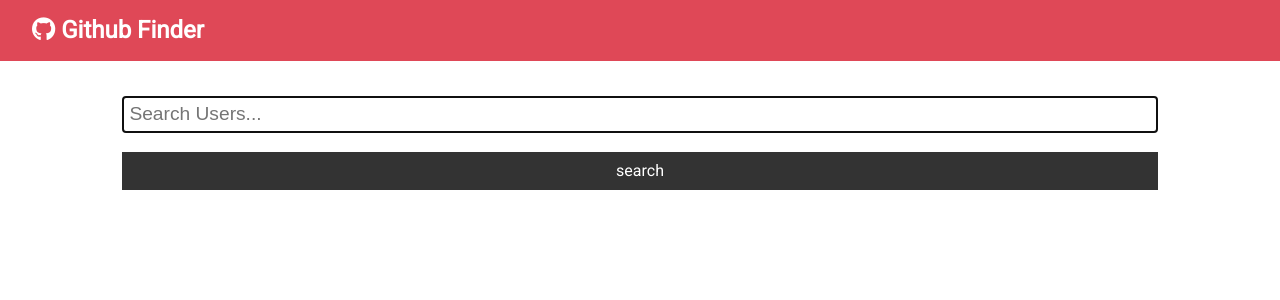
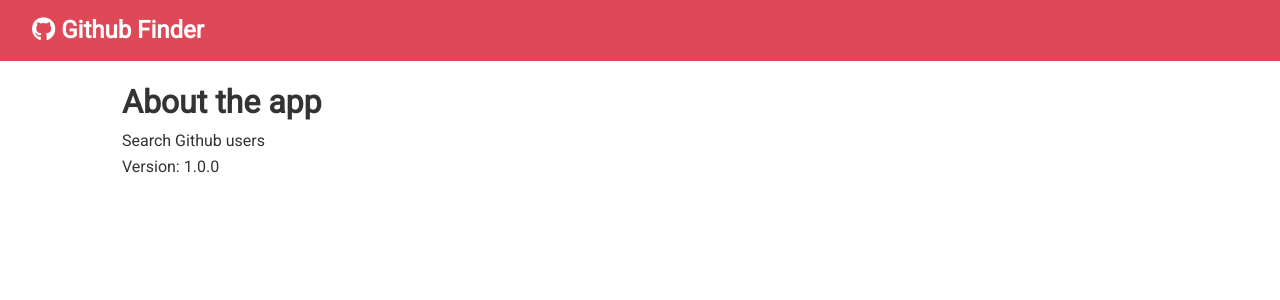
Before and after one commit to casee8/github_finder_brad_traversy, a React (Create React App) app: page /about in a window 1280 px wide. Shown: the top 300 px of the page. Built offline with nearby package versions, Linux system fonts and the light colour scheme.

Commit message:
Add router and create About page

```diff
--- a/src/App.js
+++ b/src/App.js
@@ -1,8 +1,10 @@
-import React, { Component } from "react";
+import React, { Component, Fragment } from "react";
+import { BrowserRouter as Router, Routes, Route } from "react-router-dom";
 import Navbar from "./components/layout/Navbar";
 import Users from "./components/users/Users";
 import Search from "./components/users/Search";
 import Alert from "./components/layout/Alert";
+import About from "./components/pages/About.js";
 import axios from "axios";
 import "./App.css";
 
@@ -56,6 +58,13 @@ class App extends Component {
       <div className='App'>
         <Navbar title='Github Finder' icon='fab fa-github' />
         <div className='container'>
+          <Router>
+            <Routes>
+              <Route
+                exact
+                path='/'
+                element={
+                  <Fragment>
                     <Alert alert={this.state.alert} />
                     <Search
                       searchUsers={this.searchUsers}
@@ -64,6 +73,12 @@ class App extends Component {
                       setAlert={this.setAlert}
                     />
                     <Users loading={loading} users={users} />
+                  </Fragment>
+                }
+              />
+              <Route exact path='/about' element={<About />} />
+            </Routes>
+          </Router>
         </div>
       </div>
     );
--- /dev/null
+++ b/src/components/pages/About.js
@@ -0,0 +1,13 @@
+import React, { Fragment } from "react";
+
+const About = () => {
+  return (
+    <Fragment>
+      <h1>About the app</h1>
+      <p>Search Github users</p>
+      <p>Version: 1.0.0</p>
+    </Fragment>
+  );
+};
+
+export default About;
```
Lines whose indentation alone changed are shown as unchanged.
